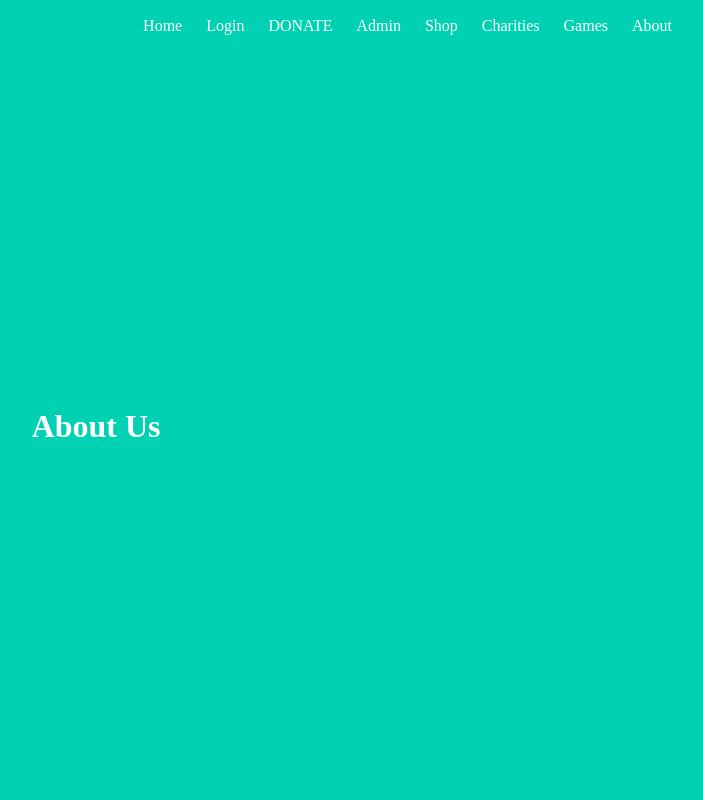
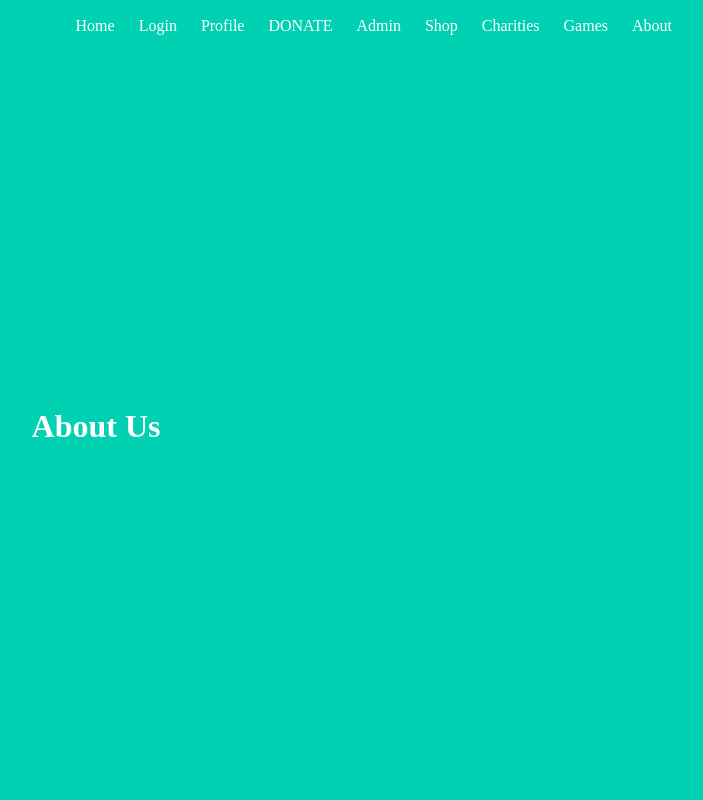
Before and after one commit to MarcusH-P/WishTrees, a Flask app: page /about in a window 1280 px wide. Shown: the whole page, without its empty margins (544-1247 px from the left). Run offline with Flask 2, Linux system fonts and the light colour scheme.

Commit message:
Update base.html
Changes were made to the file so that the program can display the newly created and updated pages

```diff
--- a/templates/base.html
+++ b/templates/base.html
@@ -5,7 +5,7 @@
     <meta charset="utf-8">
     <meta http-equiv="X-UA-Compatible" content="IE=edge">
     <meta name="viewport" content="width=device-width, initial-scale=1">
-    <title>CSC2031</title>
+    <title>CSC2033</title>
     <link rel="stylesheet" href="https://cdnjs.cloudflare.com/ajax/libs/bulma/0.7.2/css/bulma.min.css" />
 </head>
 
@@ -34,22 +34,25 @@
                            <a href="{{ url_for('home') }}" class="navbar-item">
                                Home
                            </a>
-                           <a href=#login class="navbar-item">
+                           <a href="{{ url_for('login')}}" class="navbar-item">
                                Login
                            </a>
-                           <a href=#donate class="navbar-item">
+                           <a href="{{ url_for('profile')}}" class="navbar-item">
+                                Profile
+                           </a>
+                           <a href="{{ url_for('donate')}}" class="navbar-item">
                                DONATE
                            </a>
-                           <a href=#admin class="navbar-item">
+                           <a href="{{ url_for('admin')}}" class="navbar-item">
                                Admin
                            </a>
-                           <a href=#shop class="navbar-item">
+                           <a href="{{ url_for('shop')}}" class="navbar-item">
                                Shop
                            </a>
-                           <a href=#charities class="navbar-item">
+                           <a href="{{ url_for('charities')}}" class="navbar-item">
                                 Charities
                            </a>
-                           <a href=#games class="navbar-item">
+                           <a href="{{ url_for('games')}}" class="navbar-item">
                                 Games
                            </a>
                            <a href={{url_for('about')}} class="navbar-item">
```
